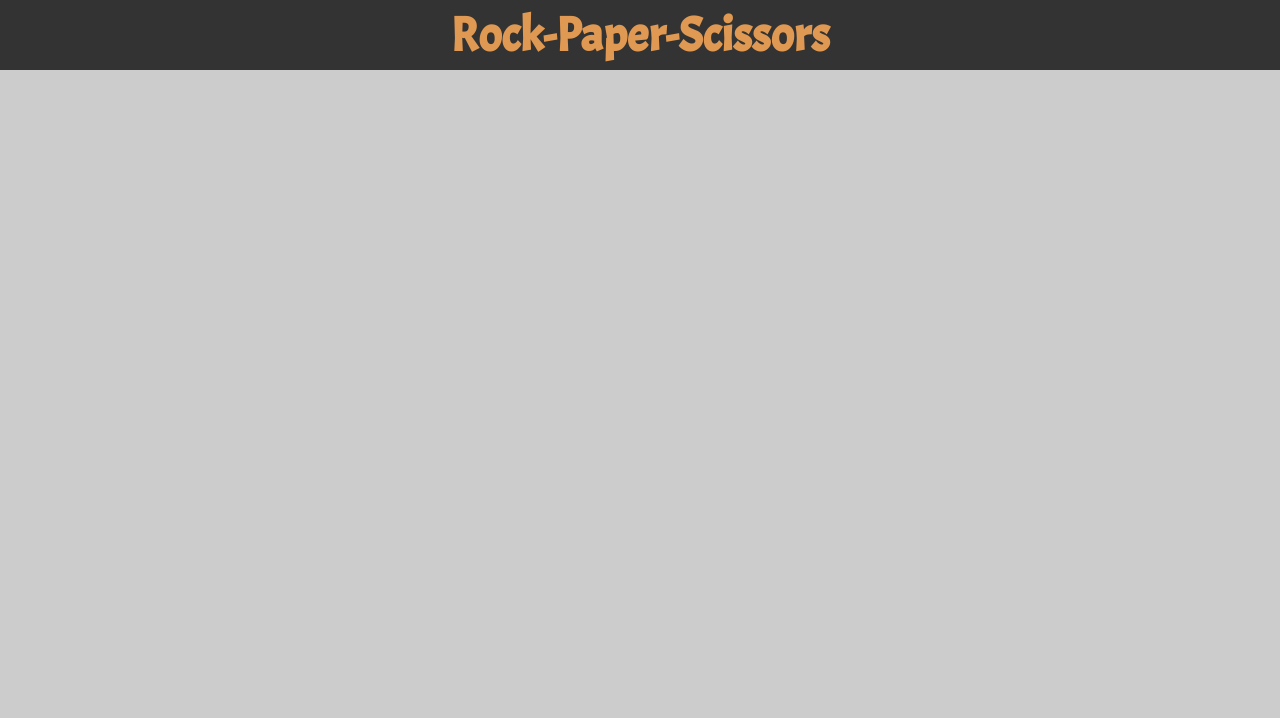
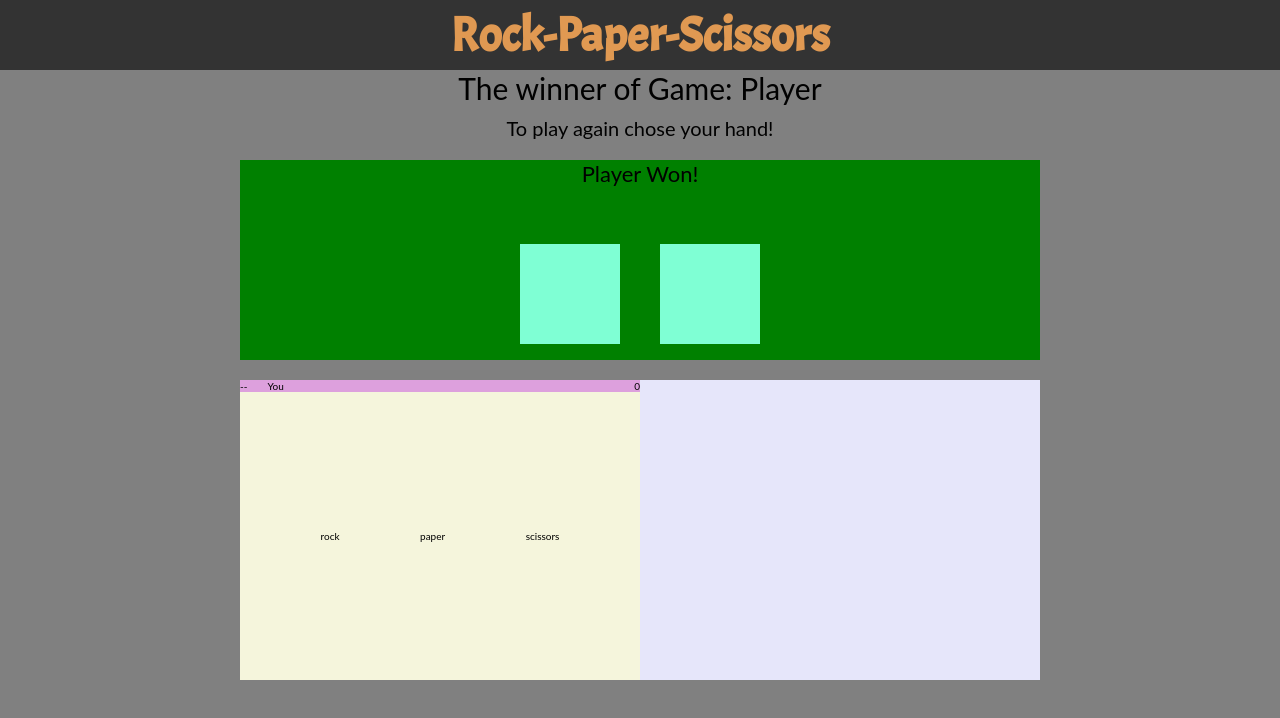
Before and after one commit to krystian-f/js-rock-paper-scissors, a plain HTML site: page index.html in a window 1280 px wide. Drawn offline with Linux system fonts and the light colour scheme.

Commit message:
HTML-CSS base structure

```diff
--- a/index.html
+++ b/index.html
@@ -18,6 +18,40 @@
       <h1 class="header__text">Rock-Paper-Scissors</h1>
     </header>
 
+    <div class="game-wrapper">
+      <div class="game__header">
+        <div class="game__match">The winner of Game: Player</div>
+        <div class="game__instruction">To play again chose your hand!</div>
+      </div>
+
+      <div class="game__round">
+        <div class="game__round-winner">Player Won!</div>
+        <div class="game__round-hands">
+          <div class="game__round-hand game__round-human"></div>
+          <div class="game__round-hand game__round-computer"></div>
+        </div>
+      </div>
+
+      <div class="players-wrapper">
+        <div class="players__body">
+          <div class="players__header">
+            <div class="players__name">
+              <div class="players__avatar">--</div>
+              <div class="players__username">You</div>
+            </div>
+            <div class="players__score">0</div>
+          </div>
+          <div class="players__choices">
+            <div class="players__hand">rock</div>
+            <div class="players__hand">paper</div>
+            <div class="players__hand">scissors</div>
+          </div>
+        </div>
+
+      </div>
+
+    </div>
+
   </div>
 </body>
 </html>
--- a/style.css
+++ b/style.css
@@ -1,5 +1,5 @@
 :root{
-  --main-bg-color: hsl(0, 0%, 80%);
+  --main-bg-color: hsl(0, 0%, 50%);
   --header-bg-clr: hsl(0, 0%, 20%);
   --header-text-clr: hsl(30, 70%, 60%);
 }
@@ -37,7 +37,6 @@
   flex-direction: row;
   align-items: center;
   justify-content: center;
-
 }
 
 .header__text{
@@ -45,3 +44,104 @@
   color: var(--header-text-clr);
   font-size: 4.8rem;
 }
+
+.game-wrapper{
+  width: 100%;
+  max-width: 80rem;
+  height:100%;
+  display: flex;
+  flex-direction: column;
+  justify-content: flex-start;
+  align-items: center;
+  gap: 2rem;
+}
+
+.game__header{
+  width:100%;
+  display:flex;
+  flex-direction: column;
+  align-items: center;
+  justify-content: flex-start;
+  gap: 1rem;
+}
+
+.game__match{
+  font-size: 3rem;
+}
+
+.game__instruction{
+  font-size: 2rem;
+}
+
+.game__round{
+  width:100%;
+  height:100%;
+  max-height: 20rem;
+  display: flex;
+  flex-direction: column;
+  gap: 4rem;
+  align-items: center;
+  justify-content: center;
+  background-color: green;
+}
+
+.game__round-winner{
+  font-size: 2.2rem;
+}
+
+.game__round-hands{
+  width: 100%;
+  height: 100%;
+  display: flex;
+  flex-direction: row;
+  align-items: center;
+  justify-content: center;
+  gap: 4rem;
+}
+
+.game__round-hand{
+  width: 10rem;
+  height: 10rem;
+  background-color: aquamarine;
+}
+
+.players-wrapper{
+  background-color: lavender;
+  width: 100%;
+  height:100%;
+  max-height: 30rem;
+  display: flex;
+  flex-direction: row;
+  gap: 2rem;
+}
+
+.players__body{
+  background-color: beige;
+  width:50%;
+  height: 100%;
+  display: flex;
+  flex-direction: column;
+}
+
+.players__header{
+  background-color: plum;
+  width: 100%;
+  display: flex;
+  flex-direction: row;
+  justify-content: space-between;
+}
+
+.players__name{
+  display:flex;
+  flex-direction: row;
+  gap: 2rem;
+}
+
+.players__choices{
+  width: 100%;
+  height: 100%;
+  display: flex;
+  flex-direction: row;
+  justify-content: space-evenly;
+  align-items: center;
+}
```
Lines whose indentation alone changed are shown as unchanged.
